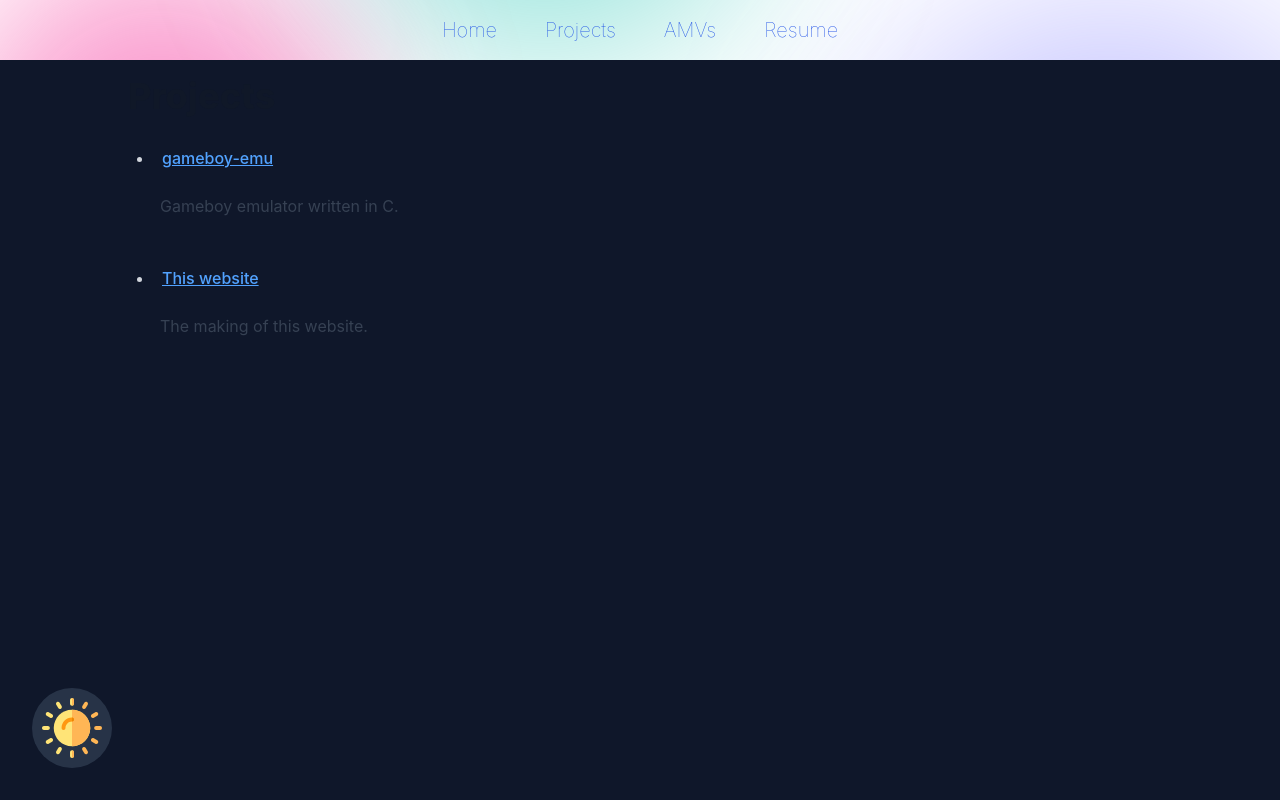
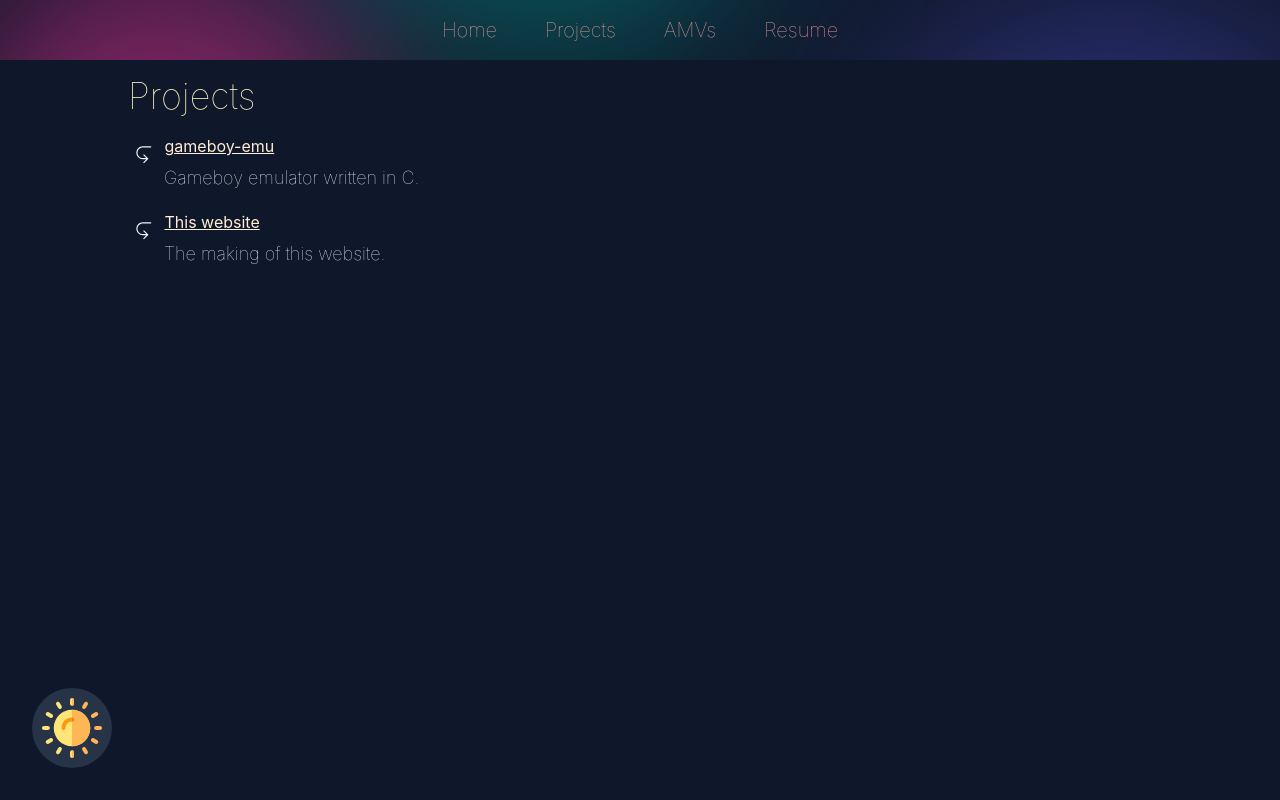
Before and after one commit to PsioNicolas/psionicolas.github.io, a SvelteKit app: page /projects in a window 1280 px wide. Both pictures are taken after a click on the button 72 px from the left and 728 px from the top of the page. Built offline with nearby package versions, Linux system fonts and the light colour scheme.

Commit message:
Site v2, fix colors, add project list arrow svg, add resume page

```diff
--- a/codeHighlighter.ts
+++ b/codeHighlighter.ts
@@ -56,5 +56,5 @@ export default async function codeHighlighter(code: string, lang: BundledLanguag
 		})
 	);
 
-	return `<div class="code-block not-prose">{@html \`${html}\` }</div>`;
+	return `<div class="code-block">{@html \`${html}\` }</div>`;
 }
--- a/src/lib/components/LightDarkToggle.svelte
+++ b/src/lib/components/LightDarkToggle.svelte
@@ -2,7 +2,6 @@
 	let dark = $state(false);
 
 	$effect(() => {
-		console.log('dark: ', dark);
 		if (dark) {
 			document.documentElement.classList.add('dark');
 		} else {
--- a/src/lib/components/Nav.svelte
+++ b/src/lib/components/Nav.svelte
@@ -5,12 +5,12 @@
 		{ id: 1, name: 'Home', url: '/' },
 		{ id: 2, name: 'Projects', url: '/projects' },
 		{ id: 3, name: 'AMVs', url: '/amvs' },
-		{ id: 4, name: 'Resume', url: '/resume.pdf' }
+		{ id: 4, name: 'Resume', url: '/resume' }
 	] as const;
 </script>
 
 <!-- https://www.fffuel.co/aaabstract/ -->
-<div class="sticky top-0 z-10 bg-white">
+<div class="sticky top-0 z-10 bg-background">
 	<div class="relative overflow-hidden">
 		<div class="infinite-scroll absolute inset-0 -z-1 h-full w-full">
 			<!-- Watercolors -->
@@ -18,13 +18,13 @@
 				class="absolute -top-10 -left-10 h-[400px] w-[400px] animate-pulse rounded-full bg-pink-500/50 mix-blend-screen blur-[80px]"
 			></div>
 			<div
-				class="absolute top-1/4 -right-20 h-[500px] w-[500px] rounded-full bg-indigo-500/40 mix-blend-screen blur-[100px]"
+				class="absolute top-1/4 -right-20 h-[500px] w-[500px] animate-pulse rounded-full bg-indigo-500/40 mix-blend-screen blur-[100px]"
 			></div>
 			<div
-				class="absolute bottom-0 left-1/4 h-[450px] w-[450px] rounded-full bg-teal-500/40 mix-blend-screen blur-[90px]"
+				class="absolute bottom-0 left-1/4 h-[450px] w-[450px] animate-pulse rounded-full bg-teal-500/40 mix-blend-screen blur-[90px]"
 			></div>
 		</div>
-		<nav class="flex flex-wrap justify-center gap-12 p-4 text-xl font-thin text-blue-700 shadow-xl">
+		<nav class="flex flex-wrap justify-center gap-12 p-4 text-xl font-thin text-primary shadow-xl">
 			{#each nav as item (item.id)}
 				<a class="hover:text-black" href={resolve(item.url)}>{item.name}</a>
 			{/each}
--- a/src/routes/+layout.svelte
+++ b/src/routes/+layout.svelte
@@ -1,7 +1,7 @@
 <script lang="ts">
 	import './layout.css';
 	import 'prismjs/themes/prism-tomorrow.css';
-	import favicon from '$lib/assets/favicon.svg';
+	import favicon from '$lib/assets/evilkirby.svg';
 	import Nav from '$lib/components/Nav.svelte';
 	import LightDarkToggle from '$lib/components/LightDarkToggle.svelte';
 
--- a/src/routes/amvs/+page.svelte
+++ b/src/routes/amvs/+page.svelte
@@ -16,7 +16,7 @@
 <div class="grid w-full grid-cols-[repeat(auto-fit,minmax(min(100%,500px),1fr))] gap-8">
 	{#each amvs as amv (amv.id)}
 		<div class="flex flex-col items-center">
-			<h2 class="mb-4 text-primary">{amv.name}</h2>
+			<h2 class="mb-4 text-secondary">{amv.name}</h2>
 			<iframe
 				class="aspect-video rounded-xl bg-black shadow-xl/20 outline-3 outline-accent"
 				allowfullscreen
--- a/src/routes/layout.css
+++ b/src/routes/layout.css
@@ -5,24 +5,25 @@
 @custom-variant dark (&:where(.dark, .dark *));
 
 /* https://www.reddit.com/r/tailwindcss/comments/1jvi5ip/how_to_make_dark_mode_easier_in_tailwind_v4/ */
+/* Light theme */
 @theme {
-	--color-primary: #166534;
-	--color-muted: #e5e5e5;
-	--color-tertiary: #94a3b8;
-	--color-surface: #ffffff;
-	--color-accent: #64748b;
-	--color-secondary: #dcfce7;
+	--color-primary: var(--color-blue-700);
+	--color-muted: #c5c5c5;
+	--color-tertiary: var(--color-red-900);
+	--color-surface: black;
+	--color-accent: var(--color-gray-700);
+	--color-secondary: var(--color-purple-900);
 	--color-content: #0f172a;
 	--color-background: #f8fafc;
 }
 
 .dark {
-	--color-primary: #4ade80;
+	--color-primary: var(--color-red-300);
 	--color-muted: #334155;
-	--color-tertiary: #64748b;
-	--color-surface: #1e293b;
-	--color-accent: #94a3b8;
-	--color-secondary: #064e3b;
+	--color-tertiary: var(--color-orange-100);
+	--color-surface: var(--color-gray-400);
+	--color-accent: var(--color-gray-800);
+	--color-secondary: var(--color-yellow-100);
 	--color-content: #f1f5f9;
 	--color-background: #0f172a;
 }
@@ -36,20 +37,24 @@ body {
 }
 
 h1 {
-	@apply text-4xl text-black/70;
+	@apply text-4xl font-thin text-secondary;
 }
 
 h2 {
-	@apply mb-2 text-3xl font-thin text-black/80;
+	@apply mb-2 text-3xl font-thin text-tertiary;
 }
 
 h3 {
-	@apply mb-2 text-2xl text-black/50;
+	@apply mb-2 text-2xl font-thin text-surface;
+}
+
+p {
+	@apply mb-4 text-lg font-thin text-content;
 }
 
 /* Code blocks */
 pre {
-	@apply my-4 rounded-lg py-6 shadow-xl/20 outline-3 outline-offset-1 outline-accent;
+	@apply my-4 rounded-lg py-6 shadow-xl/20 outline-3 outline-accent;
 }
 
 /* Multiline code blocks */
@@ -87,23 +92,19 @@ ol {
 	@apply list-decimal;
 }
 
-ul {
+/*ul {
 	@apply list-disc;
-}
+}*/
 
 .centered {
 	@apply mx-auto max-w-5xl;
 }
 
-.blog {
-	@apply prose max-w-none;
+.link {
+	@apply rounded-md text-tertiary underline hover:bg-amber-200;
 }
 
-.link {
-	@apply rounded-md p-0.5 text-blue-400 underline hover:bg-amber-200;
-}
-
-@keyframes scroll {
+/*@keyframes scroll {
 	from {
 		background-position: 0 0;
 	}
@@ -114,4 +115,4 @@ ul {
 
 .infinite-scroll {
 	@apply animate-[scroll_5s_linear_infinite] bg-size-[auto_100%] bg-repeat-x;
-}
+}*/
--- a/src/routes/projects/+page.svelte
+++ b/src/routes/projects/+page.svelte
@@ -24,13 +24,32 @@
 
 <BlogLayout>
 	<h1 class="mb-4">Projects</h1>
-	<ul class="flex flex-col gap-2">
+	<ul class="flex-col gap-2">
 		{#each projects as project (project.id)}
 			<li>
+				<svg
+					class="inline fill-content pt-3"
+					viewBox="0 0 17 17"
+					width="32px"
+					height="32px"
+					version="1.1"
+					xmlns="http://www.w3.org/2000/svg"
+					xmlns:xlink="http://www.w3.org/1999/xlink"
+					transform="rotate(0)matrix(-1, 0, 0, 1, 0, 0)"
+					><g id="SVGRepo_bgCarrier" stroke-width="0"></g><g
+						id="SVGRepo_tracerCarrier"
+						stroke-linecap="round"
+						stroke-linejoin="round"
+					></g><g id="SVGRepo_iconCarrier">
+						<path
+							d="M15 7.5c0 3.033-2.467 5.5-5.5 5.5h-2.912l2.646 2.646-0.707 0.707-3.853-3.853 3.854-3.854 0.707 0.707-2.647 2.647h2.912c2.481 0 4.5-2.019 4.5-4.5s-2.019-4.5-4.5-4.5h-7.083v-1h7.083c3.033 0 5.5 2.467 5.5 5.5z"
+						></path>
+					</g></svg
+				>
 				<a class="link" href={resolve(`/projects${project.url}`)}>
 					{project.name}
 				</a>
-				<p>{project.description}</p>
+				<p class="pl-9">{project.description}</p>
 			</li>
 		{/each}
 	</ul>
--- /dev/null
+++ b/src/routes/resume/+page.svelte
@@ -0,0 +1,11 @@
+<script lang="ts">
+	import Centered from '$lib/components/Centered.svelte';
+</script>
+
+<svelte:head>
+	<title>Resume</title>
+</svelte:head>
+
+<Centered>
+	<iframe class="aspect-square rounded-xl" title="Resume" src="/resume.pdf"></iframe>
+</Centered>
```
Also changed, not shown: src/routes/projects/gameboy/+page.md (+1 -1 lines), src/lib/assets/evilkirby.svg (added).
